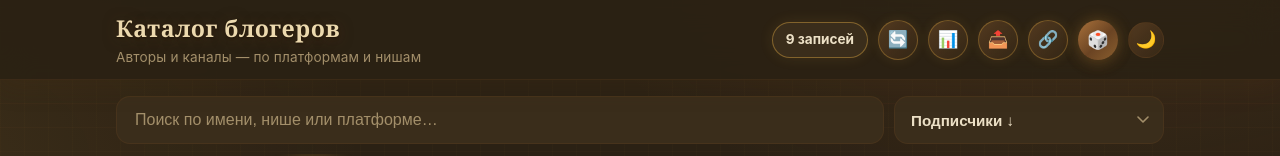
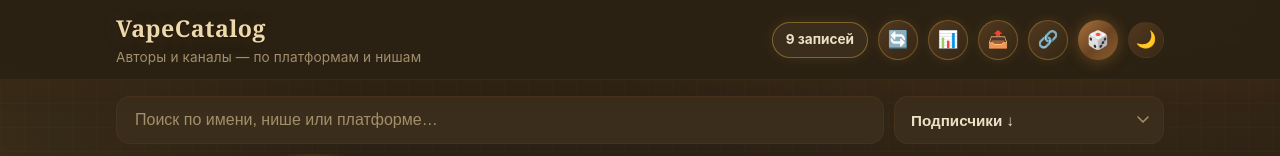
Before and after one commit to miniapptg26/VapeCatalog, a plain HTML site: page index.html in a window 1280 px wide. Shown: the top 156 px of the page. Drawn offline with Linux system fonts and the light colour scheme.

Commit message:
Update index.html

```diff
--- a/index.html
+++ b/index.html
@@ -4,7 +4,7 @@
   <meta charset="UTF-8">
   <meta name="viewport" content="width=device-width, initial-scale=1.0, viewport-fit=cover">
   <meta name="description" content="Каталог блогеров — YouTube, TikTok, Telegram, Instagram и Twitch: ниши, подписчики, верификация и прямые ссылки на профили.">
-  <title>Каталог блогеров</title>
+  <title>VapeCatalog</title>
   <script>
     // Тема применяется до отрисовки, чтобы не было «мигания»
     (function () {
@@ -21,7 +21,7 @@
   <header class="header">
     <div class="header-inner">
       <div class="header-titles">
-        <h1>Каталог блогеров</h1>
+        <h1>VapeCatalog</h1>
         <p class="subtitle">Авторы и каналы — по платформам и нишам</p>
       </div>
       <div class="header-actions">
```
